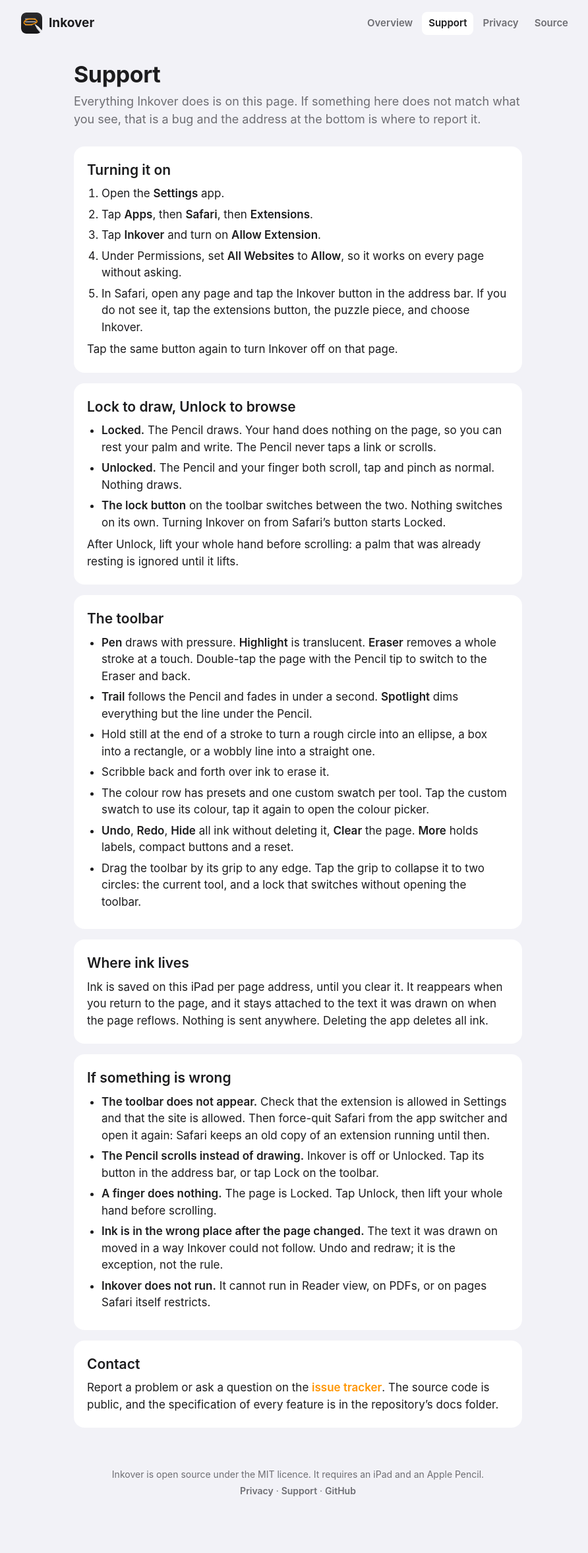
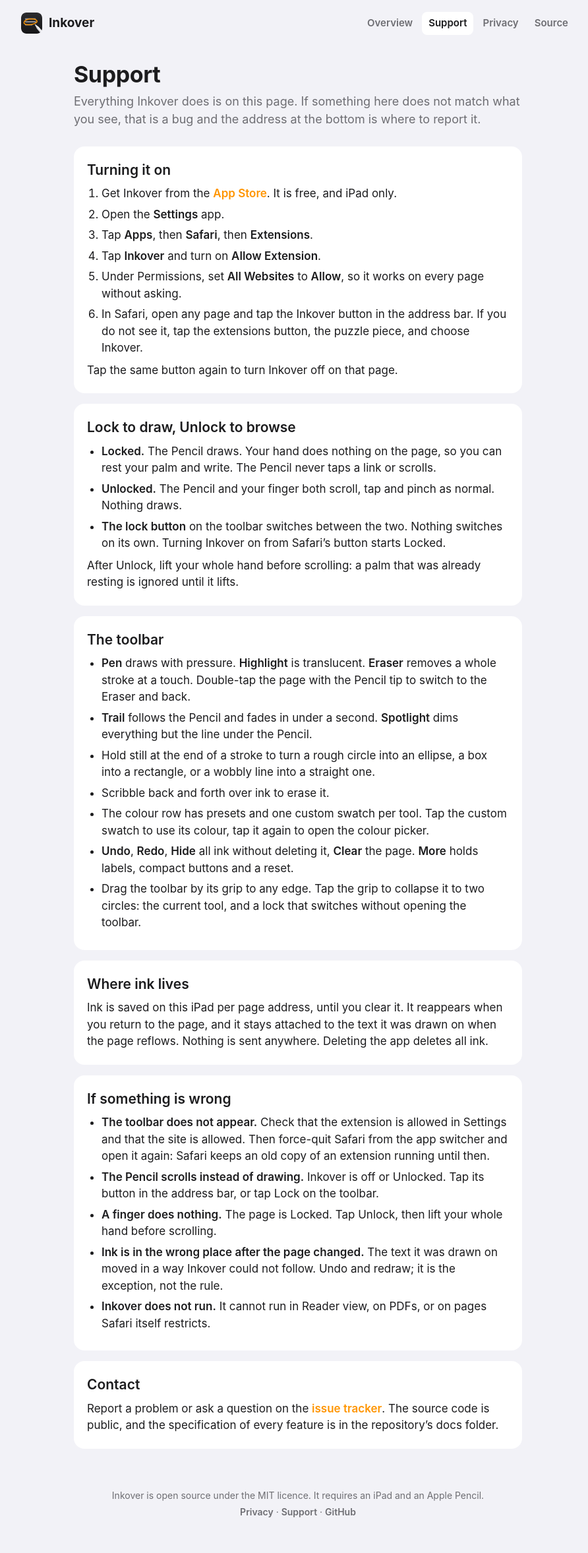
Before and after one commit to vinaySankar2004/inkover, a Jekyll site: the page built from support.md, in a window 1280 px wide. Shown: the whole page at 66% size, without its empty margins (188-1080 px from the left). Built offline with Jekyll 4.4.1, drawn with Linux system fonts in a browser that asks for light colours; before the commit the page ends 2322 px from its top, so only the background shows below that.

Commit message:
docs: point everything at the live App Store page
Inkover 1.0.0 has been live since 2026-09-10 under Apple ID 6809220044.
The listing records the Apple ID and the store URL, and the README, the
landing page and the support page link to it instead of saying the app
is with App Review or coming soon. The dead .soon button style goes with
the placeholder it styled.

Co-Authored-By: Claude Opus 5 <noreply@anthropic.com>

```diff
--- a/assets/site.css
+++ b/assets/site.css
@@ -172,7 +172,6 @@ code {
 
 .button.secondary { background: var(--card); color: var(--text); }
 .button:hover { text-decoration: none; opacity: 0.9; }
-.button.soon { opacity: 0.55; cursor: default; }
 
 .demo {
     background: var(--card);
--- a/support.md
+++ b/support.md
@@ -8,11 +8,12 @@ description: How to turn Inkover on, how it behaves, and where to report a probl
 
 <section markdown="1">
 ## Turning it on
-1. Open the **Settings** app.
-2. Tap **Apps**, then **Safari**, then **Extensions**.
-3. Tap **Inkover** and turn on **Allow Extension**.
-4. Under Permissions, set **All Websites** to **Allow**, so it works on every page without asking.
-5. In Safari, open any page and tap the Inkover button in the address bar. If you do not see it, tap the extensions button, the puzzle piece, and choose Inkover.
+1. Get Inkover from the [App Store](https://apps.apple.com/app/inkover/id6809220044). It is free, and iPad only.
+2. Open the **Settings** app.
+3. Tap **Apps**, then **Safari**, then **Extensions**.
+4. Tap **Inkover** and turn on **Allow Extension**.
+5. Under Permissions, set **All Websites** to **Allow**, so it works on every page without asking.
+6. In Safari, open any page and tap the Inkover button in the address bar. If you do not see it, tap the extensions button, the puzzle piece, and choose Inkover.
 
 Tap the same button again to turn Inkover off on that page.
 </section>
```
Also changed, not shown: docs/store/listing.md (+4 -1 lines), index.md (+2 -2 lines), README.md.
